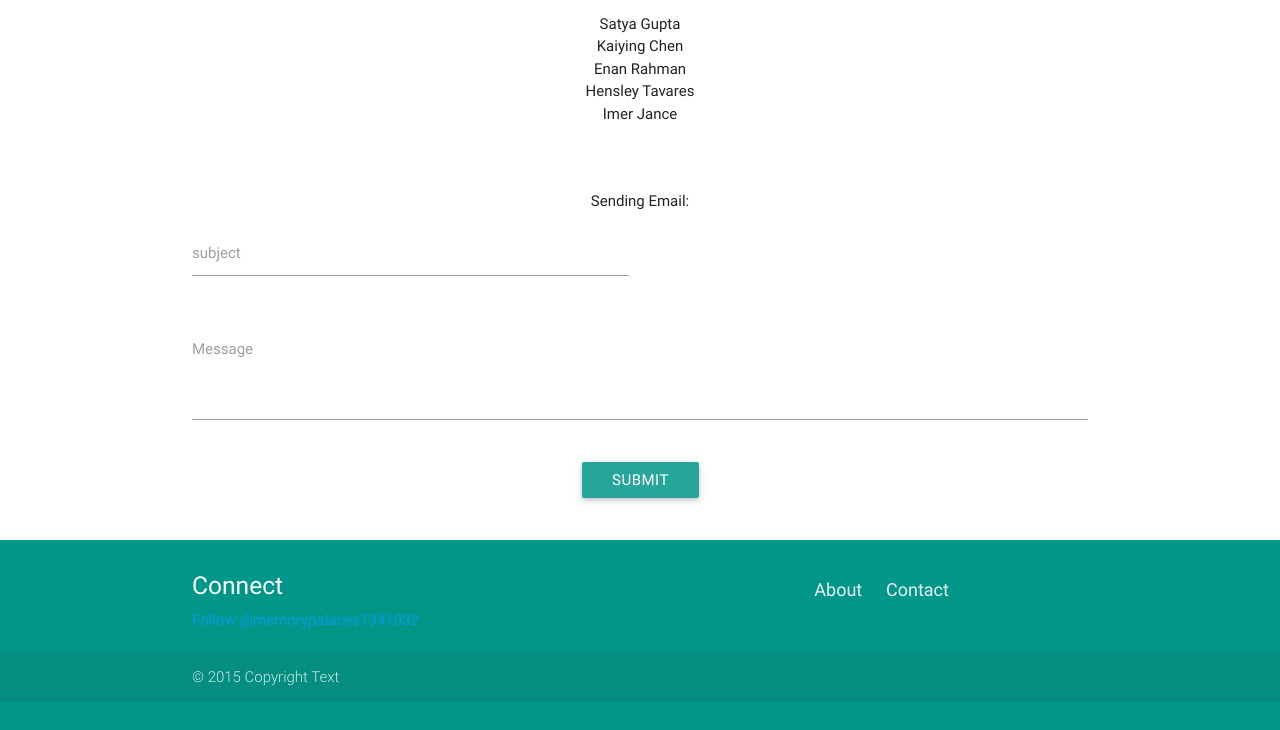
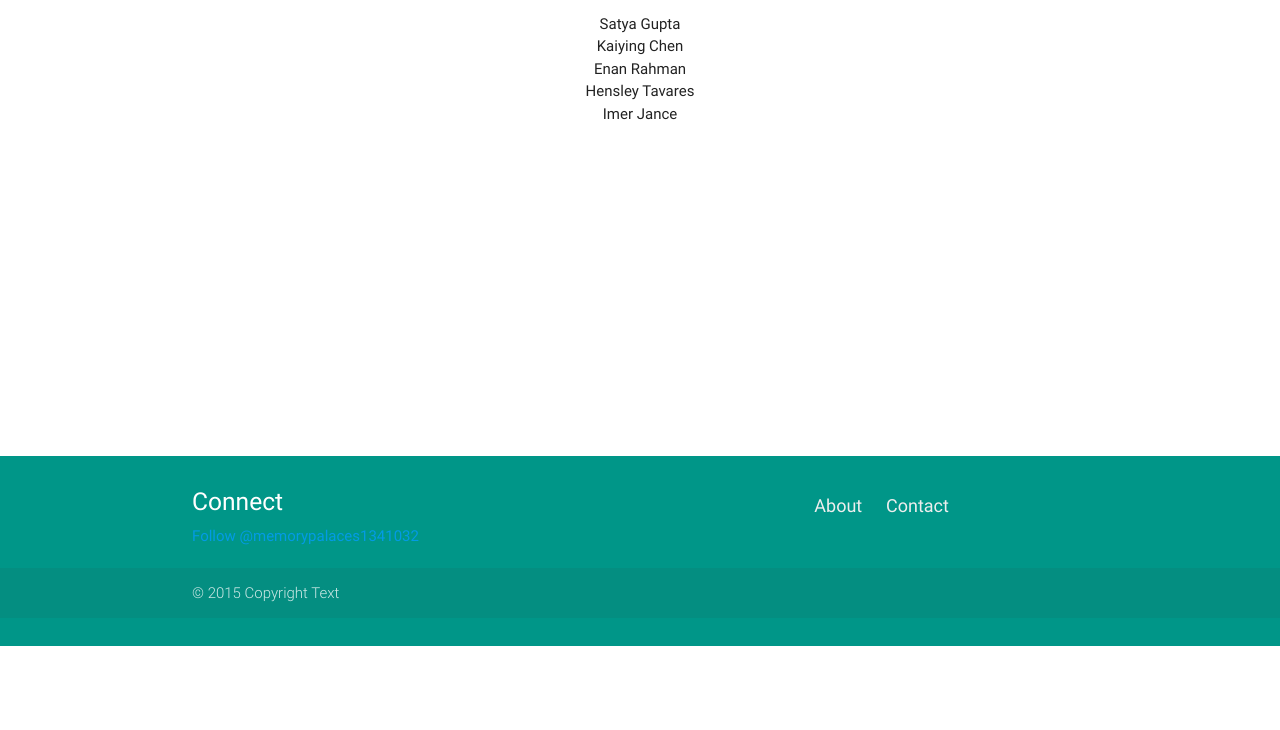
Before and after one commit to ckyko/memorypalace, a Django app: page /contact/ in a window 1280 px wide. Shown: the part 154-884 px from the top of the page. After the commit the page ends 800 px from the top, so only its background shows below. Run offline with Django 3.2, Linux system fonts and the light colour scheme; some libraries are stand-ins or nearby versions.

Commit message:
limit for only signin user can send email

```diff
--- a/MemoryPalace/coreapp/templates/contact.html
+++ b/MemoryPalace/coreapp/templates/contact.html
@@ -11,7 +11,9 @@
             <li>Imer Jance</li>
           </ul>
         </div><br><br>
+      {% if send_email == True %}
       <h6>Sending Email:</h6>
+      <p>{{ status_msg }}</p>
     <div class="row">
       <form class="col s12"  method="post" enctype="multipart/form-data" action="contact/">
           {% csrf_token %}
@@ -32,5 +34,6 @@
                   name="action">submit</button>
       </form>
     </div>
+      {% endif %}
   </div></br>
 {% endblock %}
--- a/MemoryPalace/coreapp/views.py
+++ b/MemoryPalace/coreapp/views.py
@@ -54,9 +54,6 @@ def contact(req):
         if req.method == "POST":      # check if user submit or not
             subject = req.POST.get('subject_text', '')
             message = req.POST.get('message_textarea', '')
-            print(subject)
-            print(message)
-
             msg = MIMEMultipart()
 
             message_txt = MIMEText(message, 'plain', 'utf-8')
@@ -73,10 +70,9 @@ def contact(req):
                 smtpObj.login(msg['from'], '/.,mnbvcxz')
                 smtpObj.sendmail(msg['from'], msg['to'], msg.as_string())
                 smtpObj.quit()
-                print("Successfully sent email")
+                data['status_msg'] = 'Successfully sent email!'
             except smtplib.SMTPException:
-                print("Error: unable to send email")
-
+                data['status_msg'] = 'Error: unable to send email!'
 
     return render(req, 'contact.html', data)
 
```
